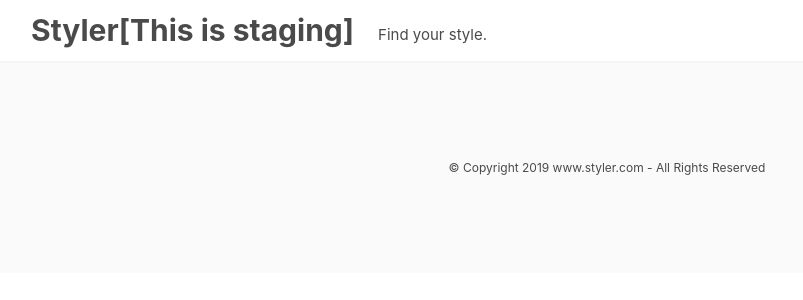
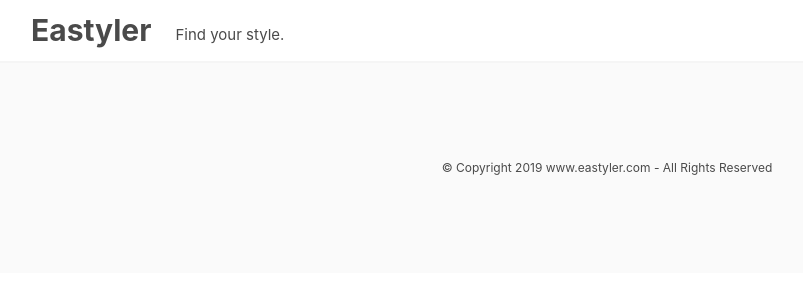
Before and after one commit to DarrenTian/instyle, a Django app: page / in a window 1280 px wide. Shown: the top 300 px of the page, without its empty margins (33-836 px from the left). Run offline with Django 3.2, Linux system fonts and the light colour scheme; some libraries are stand-ins or nearby versions.

Commit message:
Change name to eastyler

```diff
--- a/frontend/src/components/Welcome.js
+++ b/frontend/src/components/Welcome.js
@@ -15,7 +15,7 @@
     return (
         <div>
             <div style={introStyle} className="introduction column is-full-desktop">
-                Styler is the ultimate destination for Stylers.
+                Eastyler is the ultimate destination for Stylers.
         </div>
             <Invite />
         </div>
--- a/frontend/templates/footer.html
+++ b/frontend/templates/footer.html
@@ -1,7 +1,7 @@
 <footer class="footer">
   <div class="content has-text-centered" style="padding-top: 50px;">
     <p style="font-size: 12px">
-    	© Copyright 2019 www.styler.com - All Rights Reserved
+    	© Copyright 2019 www.eastyler.com - All Rights Reserved
     </p>
   </div>
 </footer>
--- a/frontend/templates/header.html
+++ b/frontend/templates/header.html
@@ -2,7 +2,7 @@
 	<div class="container">
 		<div class="navbar-brand">
 	    <a class="navbar-item" href="/">
-	     <h1 style="font-size: 30px"><strong>Styler[This is staging]</strong></h1>
+	     <h1 style="font-size: 30px"><strong>Eastyler</strong></h1>
 	    </a>
 	    <p class="navbar-item" style="font-size: 15px;align-items: flex-end; padding-bottom: 15px">Find your style.</p>
 	  	</div>
--- a/instyle/urls.py
+++ b/instyle/urls.py
@@ -21,22 +21,24 @@
 import user.views, style.views, frontend.views, invitation.views
 
 router = routers.DefaultRouter()
-# Retrieve Style:       GET  /api/styles/$id/?format=json
-router.register(r'styles', style.views.StyleViewSet)
-# Register User:        POST /api/users/create_user/?format=json
-# Login User:           POST /api/users/obtain_auth_token/?format=json
-router.register(r'users', user.views.UserViewSet)
-# Invite Self:          POST /api/invitation/
-router.register(r'invitation', invitation.views.InvitationViewSet)
+if settings.PROD_ENV == "DEV":
+    # Retrieve Style:       GET  /api/styles/$id/?format=json
+    router.register(r'styles', style.views.StyleViewSet)
+    # Register User:        POST /api/users/create_user/?format=json
+    # Login User:           POST /api/users/obtain_auth_token/?format=json
+    router.register(r'users', user.views.UserViewSet)
+else:
+    # Invite Self:          POST /api/invitation/
+    router.register(r'invitation', invitation.views.InvitationViewSet)
 
 # Wire up our API using automatic URL routing.
 # Additionally, we include login URLs for the browsable API.
 urlpatterns = []
+urlpatterns.append(url(r'^api/', include(router.urls)))
 
 # Put all To-Be-Developed API under DEV
 if settings.PROD_ENV == "DEV":
     # Log in API is registered here since we are using built-in API View.
-    urlpatterns.append(url(r'^api/', include(router.urls)))
     urlpatterns.append(url(r'^api/users/obtain_auth_token/$', obtain_auth_token))
     urlpatterns += (static(settings.STATIC_URL, document_root=settings.STATIC_ROOT))
 
```
Also changed, not shown: 1 other file.
